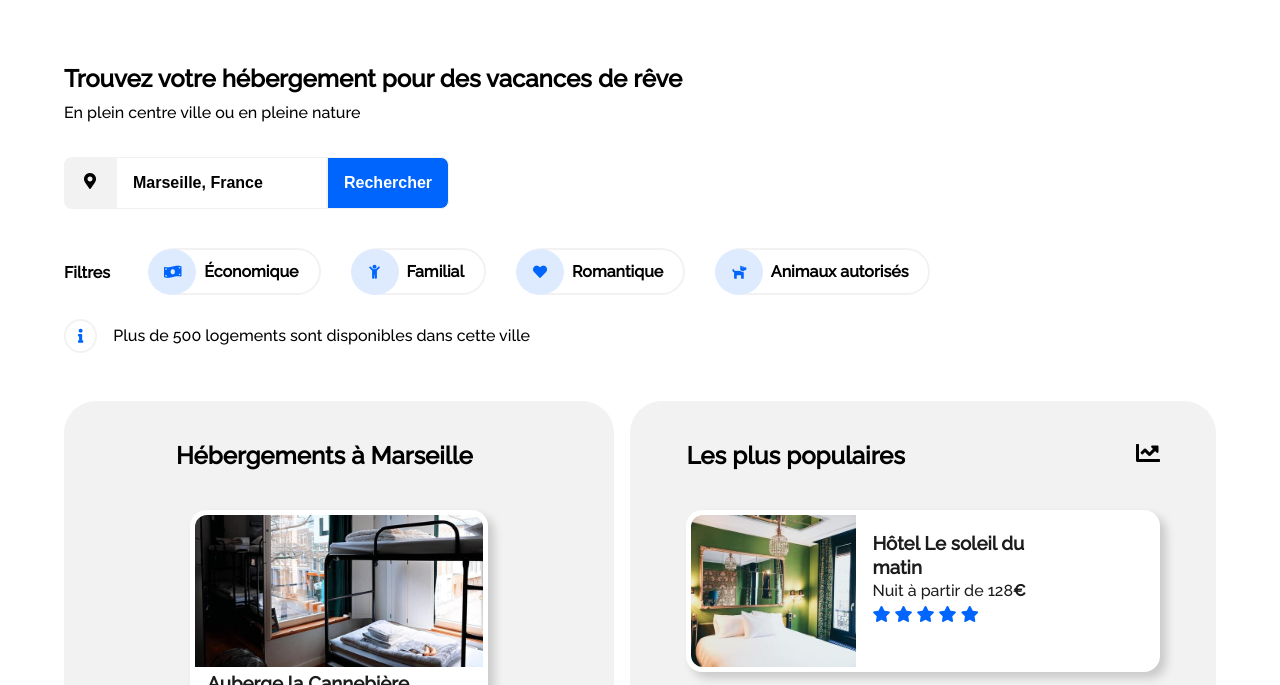
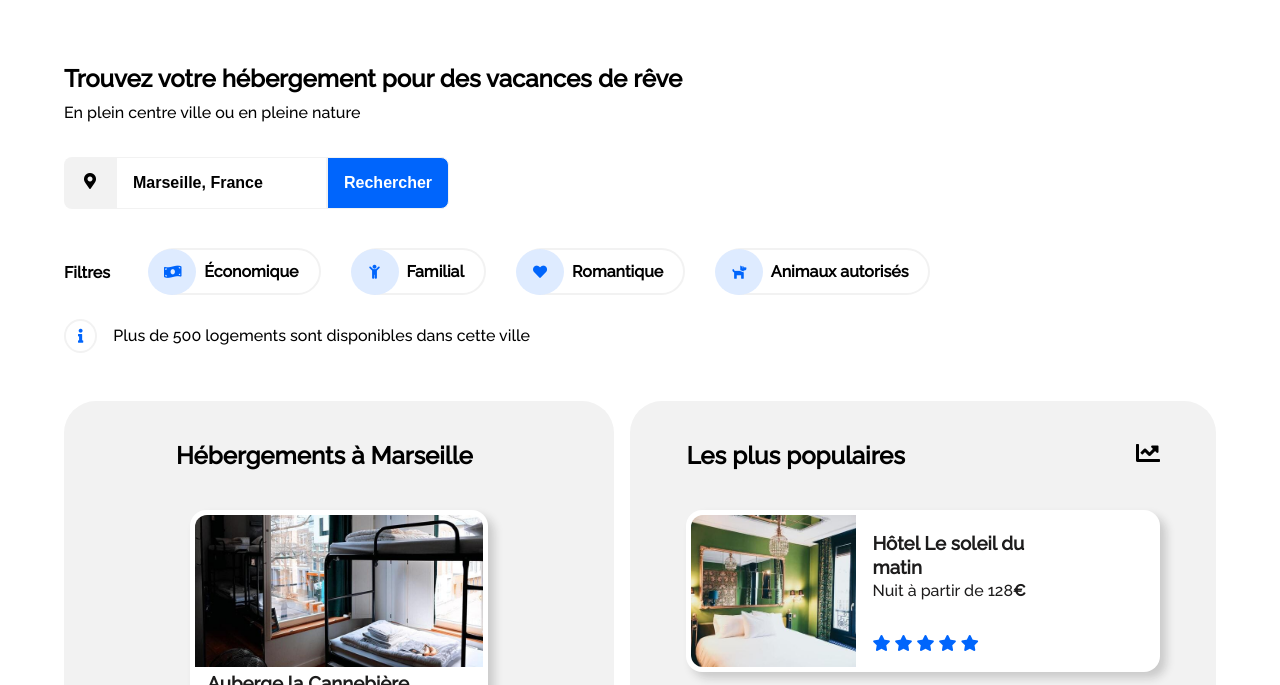
Before and after one commit to JeremiePermentier/JeremiePermentier_2_04122020, a plain HTML site: page index.html in a window 1280 px wide. Shown: the part 113-798 px from the top of the page. Drawn offline with Linux system fonts and the light colour scheme.

Commit message:
Modification de la section les plus populaires

```diff
--- a/css/smallscreen.css
+++ b/css/smallscreen.css
@@ -264,10 +264,11 @@ body{
         object-fit: cover;
     }
     .popular__card > figure > figcaption{
-        padding: 1rem;
+        padding: 1rem 1rem 0.5rem 1rem;
     }
     .popular__card--color{
         color: #0065fc;
+        margin: 2rem 0 0 0;
     }
 /*---activities---*/
 
--- a/css/style.css
+++ b/css/style.css
@@ -278,10 +278,11 @@ header{
             object-fit: cover;
         }
         .popular__card > figure > figcaption{
-            padding: 1rem;
+            padding: 1rem 1rem 0.5rem 1rem;
         }
         .popular__card--color{
             color: #0065fc;
+            margin: 2rem 0 0 0;
         }
 /*---activities---*/
 
--- a/css/tablet.css
+++ b/css/tablet.css
@@ -283,10 +283,11 @@ header{
             object-fit: cover;
         }
         .popular__card > figure > figcaption{
-            padding: 1rem;
+            padding: 1rem 1rem 0.5rem 1rem;
         }
         .popular__card--color{
             color: #0065fc;
+            margin: 2rem 0 0 0;
         }
 /*---activities---*/
 .activities__heading{
```
